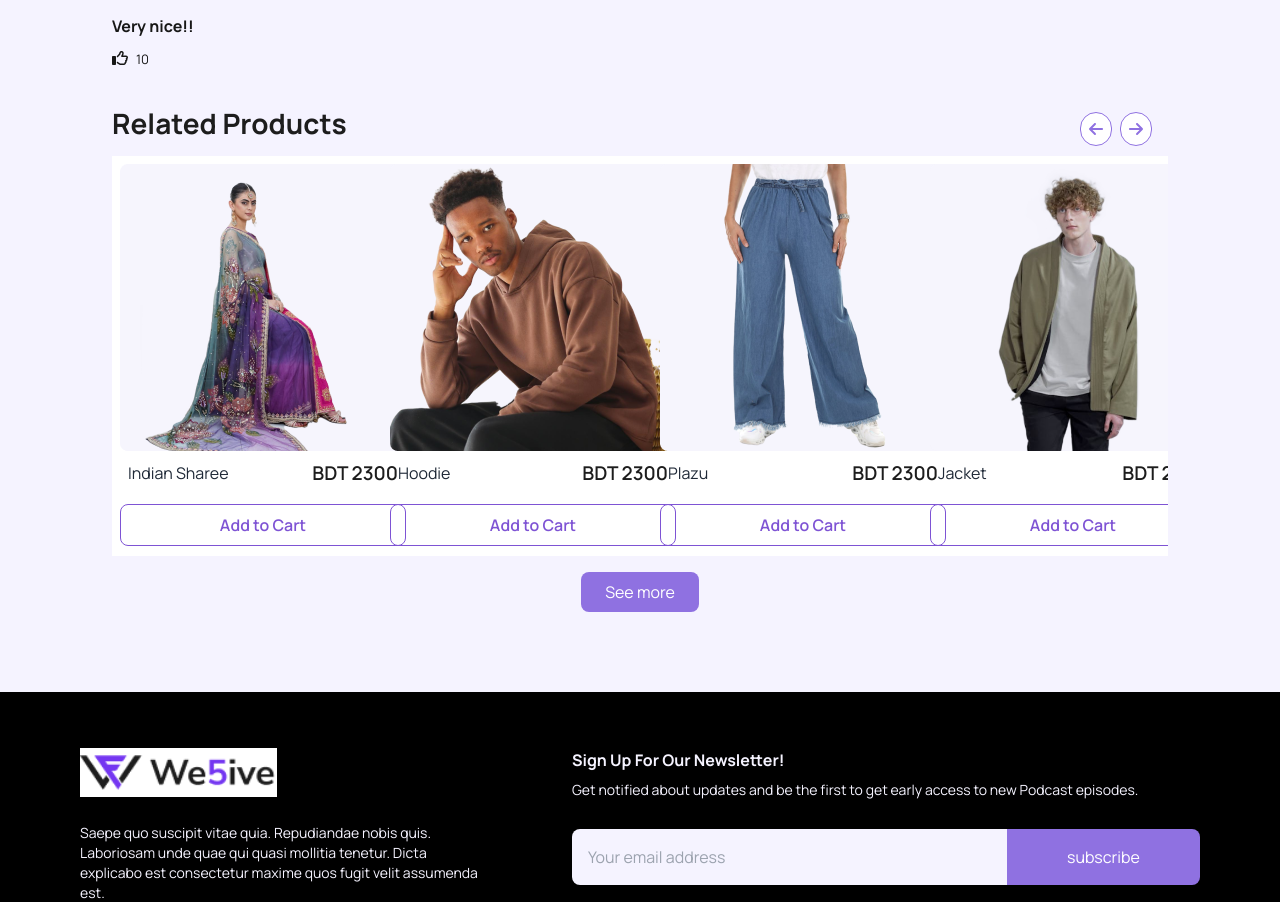
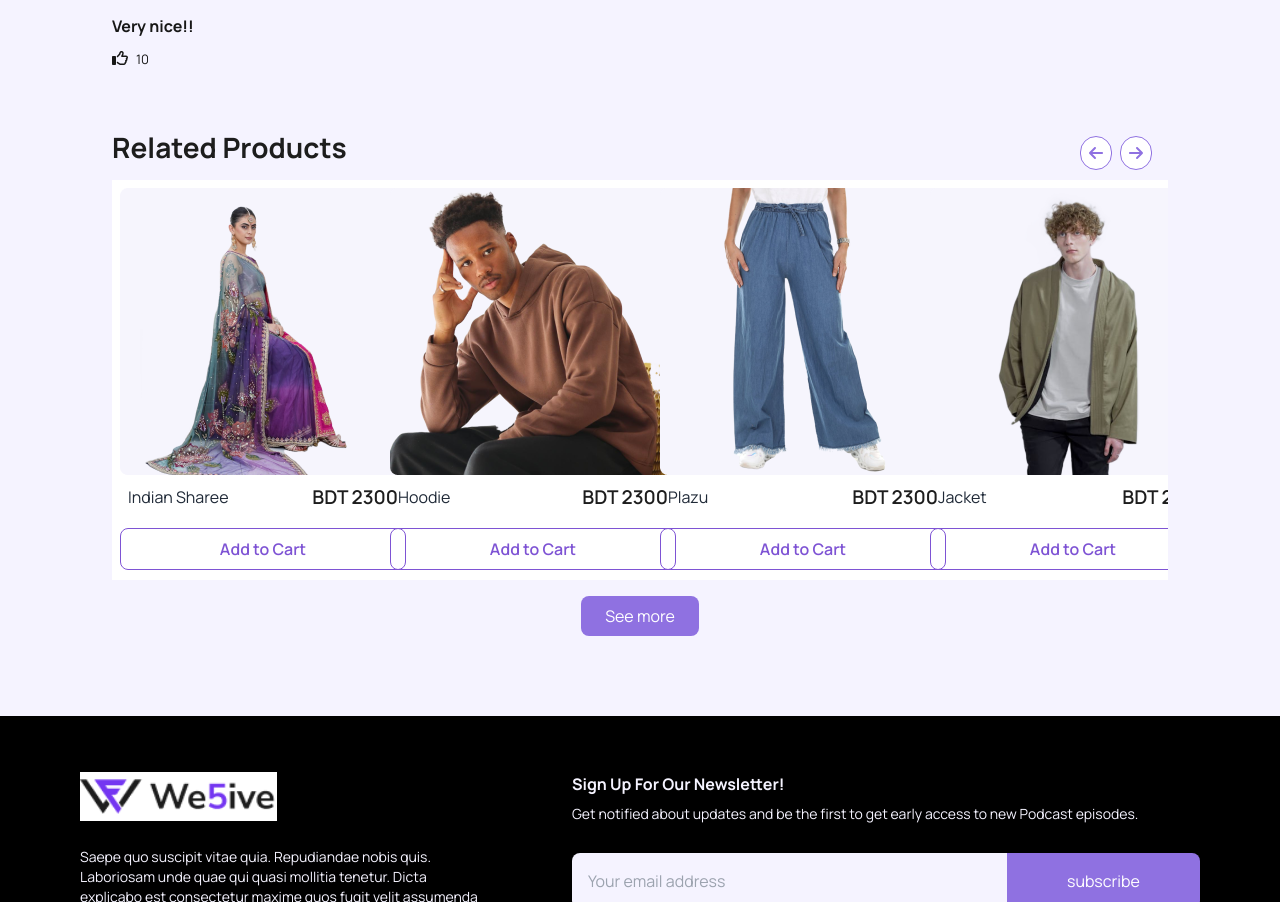
Before and after one commit to tanvir193palok/E-commerce_task, a Next.js app: page /product/1 in a window 1280 px wide. Shown: the part 1238-2140 px from the top of the page. Built offline with nearby package versions, Linux system fonts and the light colour scheme; a web font is replaced by a local one.

Commit message:
updated margin

```diff
--- a/components/product/RelatedProducts.jsx
+++ b/components/product/RelatedProducts.jsx
@@ -5,7 +5,7 @@ import { NewArrivalData } from "@/lib";
 
 const RelatedProducts = () => {
   return (
-    <div className="px-4 lg:px-28 my-10">
+    <div className="px-4 lg:px-28 my-16">
       <div className="flex justify-between items-center">
         <div>
           <p className="text-[28px] font-bold text-[#1D1D1D] pb-3">
```
